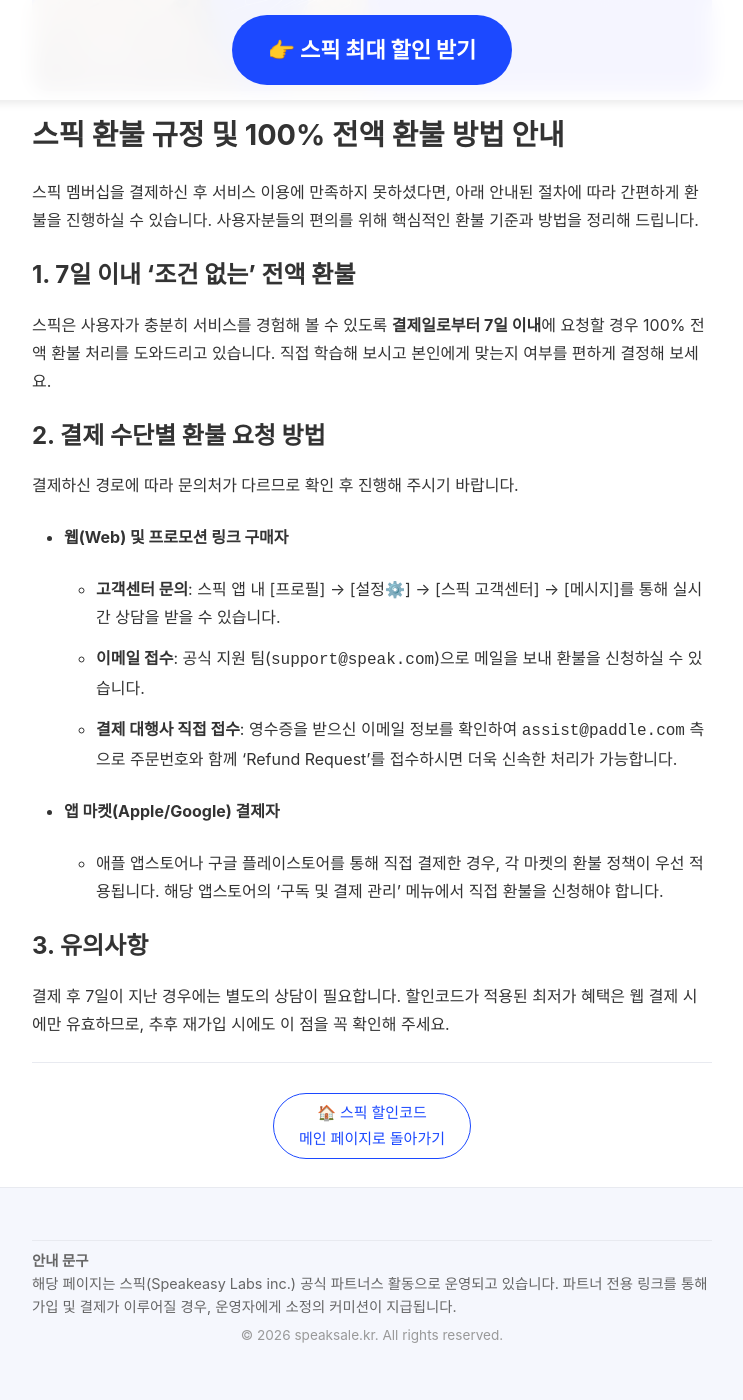
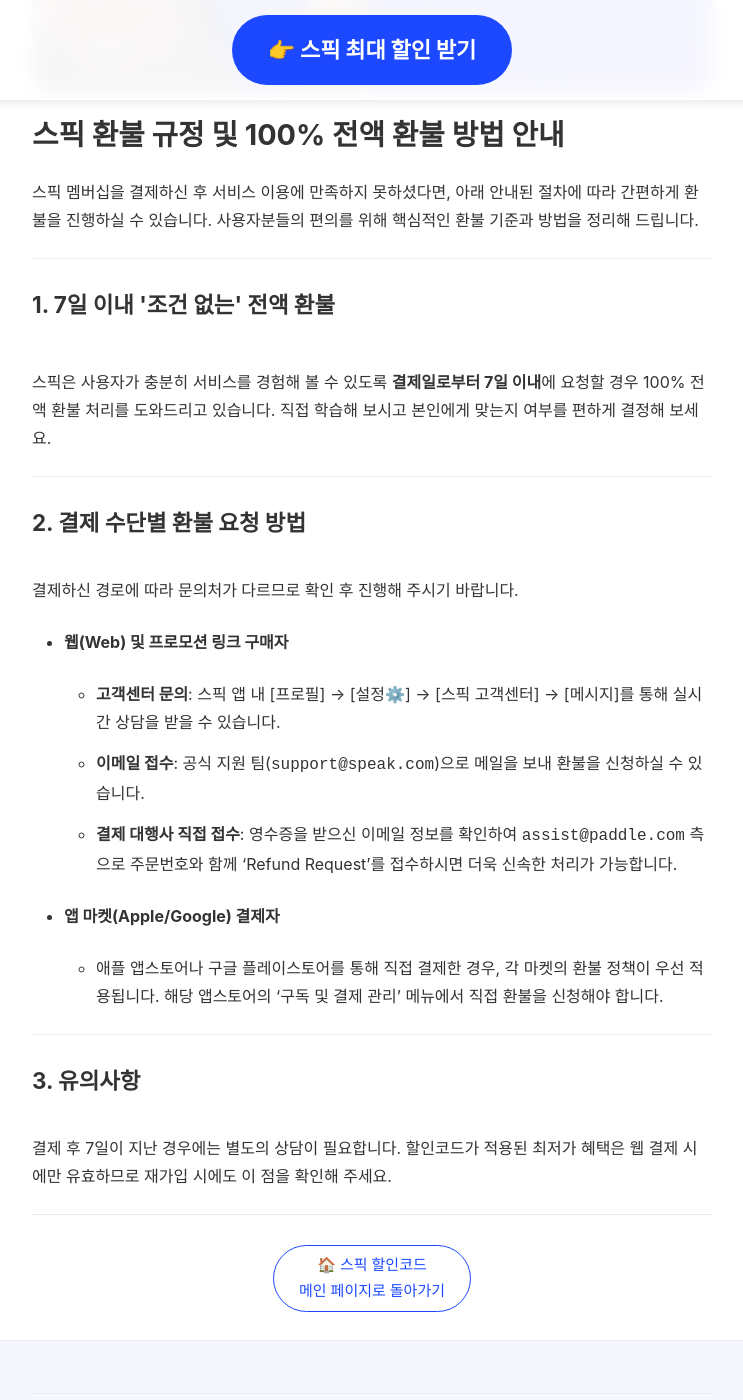
Before and after one commit to kjsjdw/speak_event_page, a Jekyll site: the page built from refund.md, in a window 1280 px wide and 1400 px high, scrolled down 437 px. Shown: the whole window, without its empty margins (268-1011 px from the left). Built offline with Jekyll 4.4.1, drawn with Linux system fonts in a browser that asks for light colours; some web fonts are replaced.

Commit message:
Update refund.md

```diff
--- a/refund.md
+++ b/refund.md
@@ -19,11 +19,16 @@ image: /content/images/refund.jpg
 
 스픽 멤버십을 결제하신 후 서비스 이용에 만족하지 못하셨다면, 아래 안내된 절차에 따라 간편하게 환불을 진행하실 수 있습니다. 사용자분들의 편의를 위해 핵심적인 환불 기준과 방법을 정리해 드립니다.
 
-## 1. 7일 이내 '조건 없는' 전액 환불
-스픽은 사용자가 충분히 서비스를 경험해 볼 수 있도록 **결제일로부터 7일 이내**에 요청할 경우 100% 전액 환불 처리를 도와드리고 있습니다. 직접 학습해 보시고 본인에게 맞는지 여부를 편하게 결정해 보세요.
+<hr style="border: 0; border-top: 1px solid #eee; margin: 10px 0;">
 
-## 2. 결제 수단별 환불 요청 방법
-결제하신 경로에 따라 문의처가 다르므로 확인 후 진행해 주시기 바랍니다.
+<h2 id="toc-refund-1" style="font-size: 1.4rem; font-weight: bold; padding-top: 100px; margin-top: -80px; padding-bottom: 30px;">1. 7일 이내 '조건 없는' 전액 환불</h2>
+<p>스픽은 사용자가 충분히 서비스를 경험해 볼 수 있도록 <strong>결제일로부터 7일 이내</strong>에 요청할 경우 100% 전액 환불 처리를 도와드리고 있습니다. 직접 학습해 보시고 본인에게 맞는지 여부를 편하게 결정해 보세요.</p>
+
+<hr style="border: 0; border-top: 1px solid #eee; margin: 10px 0;">
+
+<h2 id="toc-refund-2" style="font-size: 1.4rem; font-weight: bold; padding-top: 100px; margin-top: -80px; padding-bottom: 20px;">2. 결제 수단별 환불 요청 방법</h2>
+<p>결제하신 경로에 따라 문의처가 다르므로 확인 후 진행해 주시기 바랍니다.</p>
+
 
 * **웹(Web) 및 프로모션 링크 구매자**
     * **고객센터 문의**: 스픽 앱 내 [프로필] → [설정⚙️] → [스픽 고객센터] → [메시지]를 통해 실시간 상담을 받을 수 있습니다.
@@ -33,8 +38,10 @@ image: /content/images/refund.jpg
 * **앱 마켓(Apple/Google) 결제자**
     * 애플 앱스토어나 구글 플레이스토어를 통해 직접 결제한 경우, 각 마켓의 환불 정책이 우선 적용됩니다. 해당 앱스토어의 '구독 및 결제 관리' 메뉴에서 직접 환불을 신청해야 합니다.
 
-## 3. 유의사항
-결제 후 7일이 지난 경우에는 별도의 상담이 필요합니다. 할인코드가 적용된 최저가 혜택은 웹 결제 시에만 유효하므로, 추후 재가입 시에도 이 점을 꼭 확인해 주세요.
+<hr style="border: 0; border-top: 1px solid #eee; margin: 10px 0;">
+
+<h2 id="toc-refund-3" style="font-size: 1.4rem; font-weight: bold; padding-top: 100px; margin-top: -80px; padding-bottom: 20px;">3. 유의사항</h2>
+<p>결제 후 7일이 지난 경우에는 별도의 상담이 필요합니다. 할인코드가 적용된 최저가 혜택은 웹 결제 시에만 유효하므로 재가입 시에도 이 점을 확인해 주세요.</p>
 
 ---
 
```
